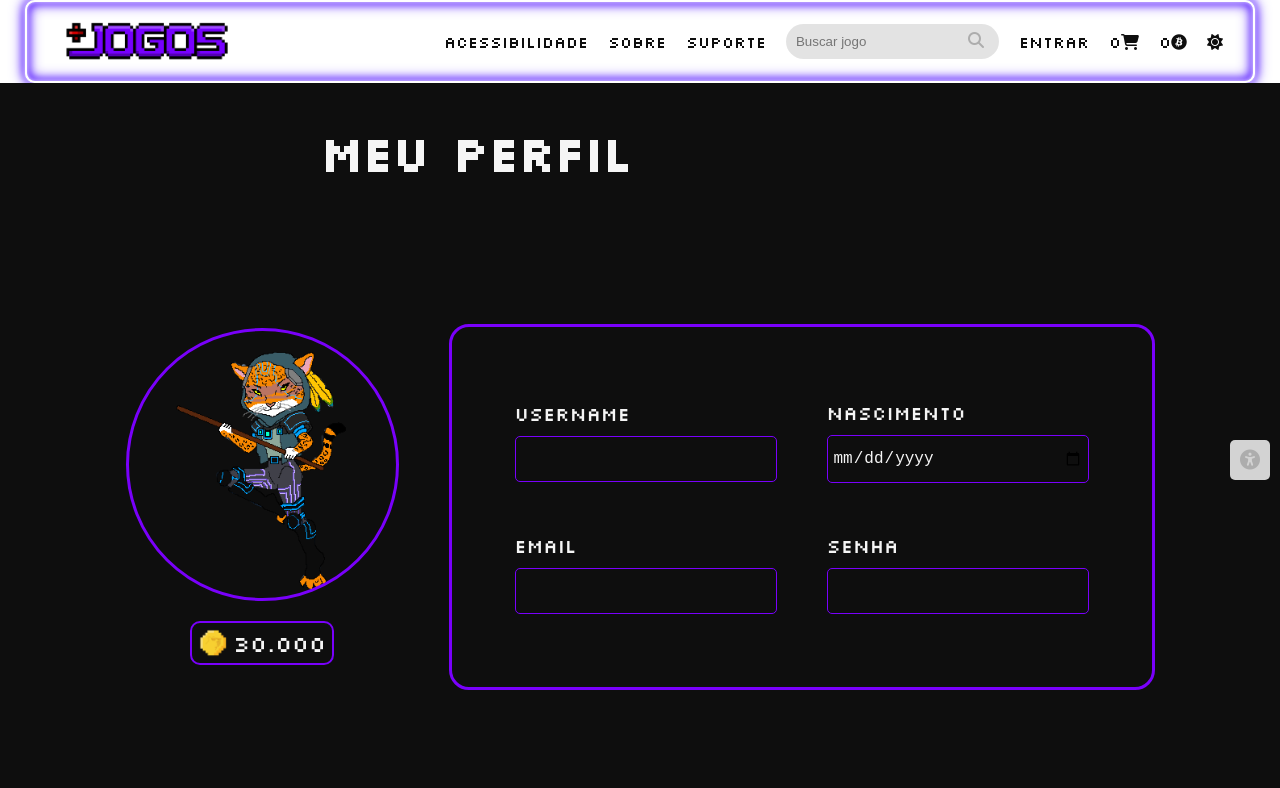
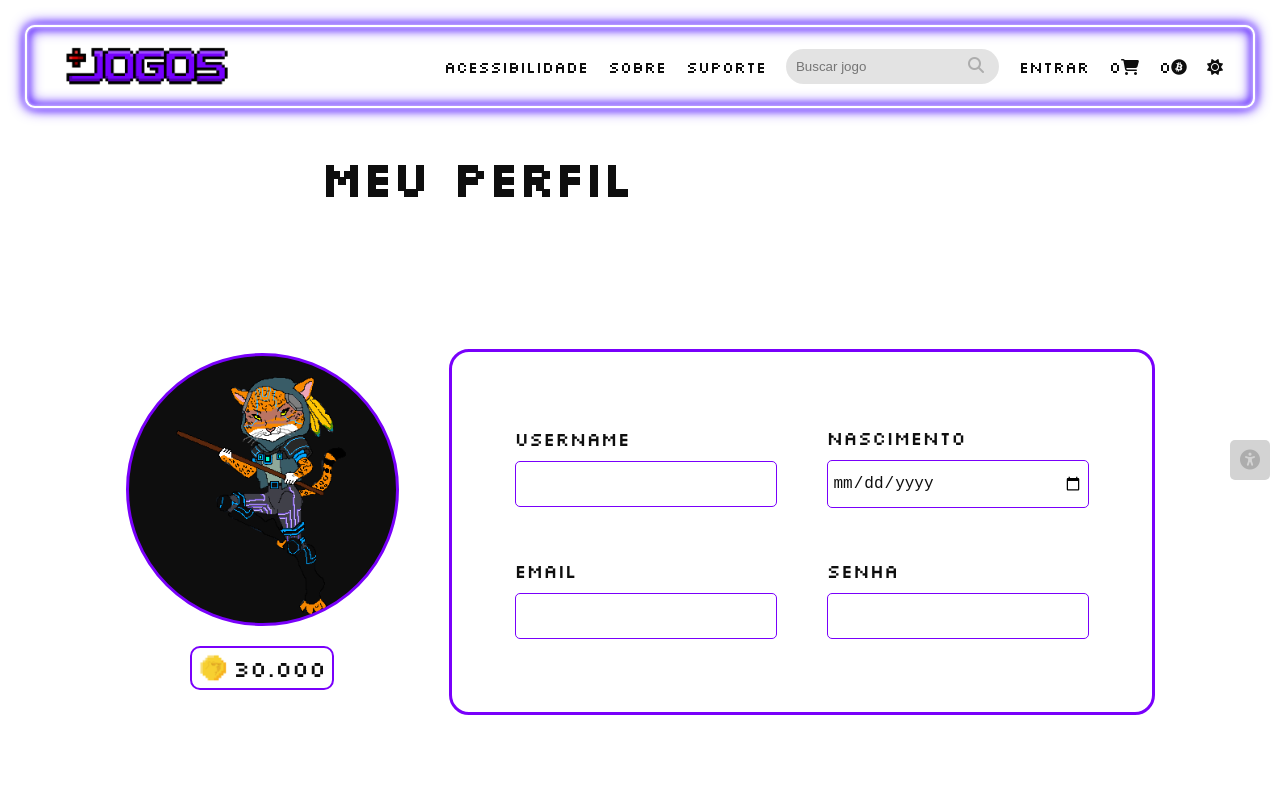
Before and after one commit to Mais-Jogos/MaisJogosFrontendReact, a React (Vite) app: page /perfil-user in a window 1280 px wide. Shown: the top 788 px of the page. Built offline with nearby package versions, Linux system fonts and the light colour scheme.

Commit message:
Carrinho upd

```diff
--- a/src/App.css
+++ b/src/App.css
@@ -63,9 +63,6 @@ body{
     box-sizing: border-box;
     background-color: var(--background);
 }
-#container-page{
-    padding: 50px 0px;
-}
 a:-webkit-any-link {
     color: none;
     cursor: pointer;
--- a/src/pages/Carrinho/Carrinho.jsx
+++ b/src/pages/Carrinho/Carrinho.jsx
@@ -6,6 +6,7 @@ import { connect } from 'react-redux'
 import './style.css'
 import Acessibilidade from '../../components/Acessibilidade/Acessibilidade';
 import CardCart from '../../components/CardCart/CardCart';
+import Footer from '../../components/Footer/Footer';
 
 const Carrinho = ({cart}) => {
   const [total, setTotal] = useState(0)
@@ -32,6 +33,7 @@ const Carrinho = ({cart}) => {
           </div>
           </div>
         </div>
+        <Footer/>
     </div>
   )
 }
--- a/src/pages/Entrar/Entrar.jsx
+++ b/src/pages/Entrar/Entrar.jsx
@@ -3,6 +3,7 @@ import React, { useState } from 'react'
 import './style.css'
 import Menu from '../../components/Menu/Menu'
 import Acessibilidade from '../../components/Acessibilidade/Acessibilidade'
+import Footer from '../../components/Footer/Footer'
 
 
 const Entrar = () => {
@@ -47,6 +48,7 @@ const Entrar = () => {
           <p>Já possui uma conta? <a onClick={()=>setLogin(true)}>Faça login</a></p>}
         </div>
       </div>}
+      <Footer/>
     </div>
   )
 }
--- a/src/pages/Entrar/style.css
+++ b/src/pages/Entrar/style.css
@@ -13,7 +13,7 @@
     margin: 0px;
 }
 .signin__images{
-    margin: 0 auto;
+    margin: 0 auto 50px auto;
     display: flex;
     gap: 30px;
     justify-content: center;
--- a/src/pages/Game/Game.jsx
+++ b/src/pages/Game/Game.jsx
@@ -8,6 +8,7 @@ import { selectGame } from '../../redux/actions'
 import { connect } from 'react-redux'
 import './style.css';
 import Acessibilidade from '../../components/Acessibilidade/Acessibilidade';
+import Footer from '../../components/Footer/Footer';
 
 const Game = ({dispatch}) => {
     const [games, setGames] = useState([]);
@@ -145,6 +146,7 @@ const Game = ({dispatch}) => {
             </div>
           </div>
         </div>
+        <Footer/>
     </div>
   )
 }
--- a/src/pages/Home/Home.jsx
+++ b/src/pages/Home/Home.jsx
@@ -7,6 +7,7 @@ import './style.css'
 import { Link } from 'react-router-dom'
 import Acessibilidade from '../../components/Acessibilidade/Acessibilidade'
 import Vlibras from '../../components/Vlibras/Vlibras'
+import Footer from '../../components/Footer/Footer'
 
 const Home = () => {
   const [image, setImage] = useState(1);
@@ -114,6 +115,7 @@ const Home = () => {
           </div>
         </div>
       </div>
+      <Footer/>
     </div>
   )
 }
--- a/src/pages/Jogos/Jogos.jsx
+++ b/src/pages/Jogos/Jogos.jsx
@@ -6,6 +6,7 @@ import Menu from '../../components/Menu/Menu'
 import Acessibilidade from '../../components/Acessibilidade/Acessibilidade'
 import Jokenpo from '../../games/Jokenpo/Jokenpo'
 import Quiz from '../../games/Quiz/Quiz'
+import Footer from '../../components/Footer/Footer'
 
 const Jogos = () => {
   const [jogo, setJogo] = useState('')
@@ -65,6 +66,7 @@ const Jogos = () => {
       <Jokenpo/> : jogo === 'JogodaVelha' ?
       <JogodaVelha />:
       <Quiz/>}
+      <Footer/>
     </div>
   )
 }
--- a/src/pages/ListadeDesejos/ListadeDesejos.jsx
+++ b/src/pages/ListadeDesejos/ListadeDesejos.jsx
@@ -4,6 +4,7 @@ import Menu from '../../components/Menu/Menu';
 import Card from '../../components/Card/Card';
 import Axios from 'axios';
 import './style.css'
+import Footer from '../../components/Footer/Footer';
 
 const ListadeDesejos = () => {
     const [games, setGames] = useState([]);
@@ -26,6 +27,7 @@ const ListadeDesejos = () => {
                 ))}
             </div>
         </div>
+        <Footer/>
     </div>
   )
 }
--- a/src/pages/PerfilUser/PerfilUser.jsx
+++ b/src/pages/PerfilUser/PerfilUser.jsx
@@ -8,7 +8,7 @@ import { Link } from 'react-router-dom';
 export default props => {
 
     return (
-        <div>
+        <div id='container-page'>
             <Menu />
             <Acessibilidade />
             <main className="perfilUser__main">
--- a/src/pages/PerfilUser/style.css
+++ b/src/pages/PerfilUser/style.css
@@ -2,8 +2,7 @@
     width: 100%;
     /* height: calc(100vh - 200px); */
     height: 100%;
-    background-color: var(--color-primary);
-    color: var(--color-secondary);
+    color: var(--color-primary);
     display: flex;
     flex-direction: column;
     justify-content: center;
@@ -20,7 +19,7 @@
 .perfilUser__titlePage h1{
     font-family: var(--font-pixel);
     font-size: 3rem;
-    color: var(--color-secondary);
+    color: var(--color-primary);
     padding-left: 25%;
 }
 
@@ -40,7 +39,7 @@
     width: 267px;
     height: 267px;
     border-radius: 50%;
-    background-color: var(--color-primary);
+    background-color: var(--dark2);
     border: 3px solid var(--purple);
     background: center / contain no-repeat url("../../../public/imgs/animais/3.png") var(--color-primary);
 }
@@ -54,7 +53,7 @@
     display: flex;
     justify-content: center;
     align-items: center;
-    color: var(--color-secondary);
+    color: var(--color-primary);
     margin: 20px auto;
 }
 .perfilUser__userData__avatar__capCoins > img{
@@ -93,9 +92,9 @@
     width: 250px;
     display: block;
     border-radius: 5px;
+    background-color: var(--dark2);
     border: 1px solid var(--purple);
-    background-color: var(--color-primary);
-    color: var(--color-secondary);
+    color: var(--color-primary);
     padding: 13px 5px;
     font-size: 1rem;
 }
@@ -124,7 +123,7 @@
     justify-content: center;
     /* cursor: pointer; */
     transition: 1s;
-    color: var(--color-secondary);
+    color: var(--color-primary);
 }
 .perfilUser__action:hover{
     background-color: var(--purple);
```
